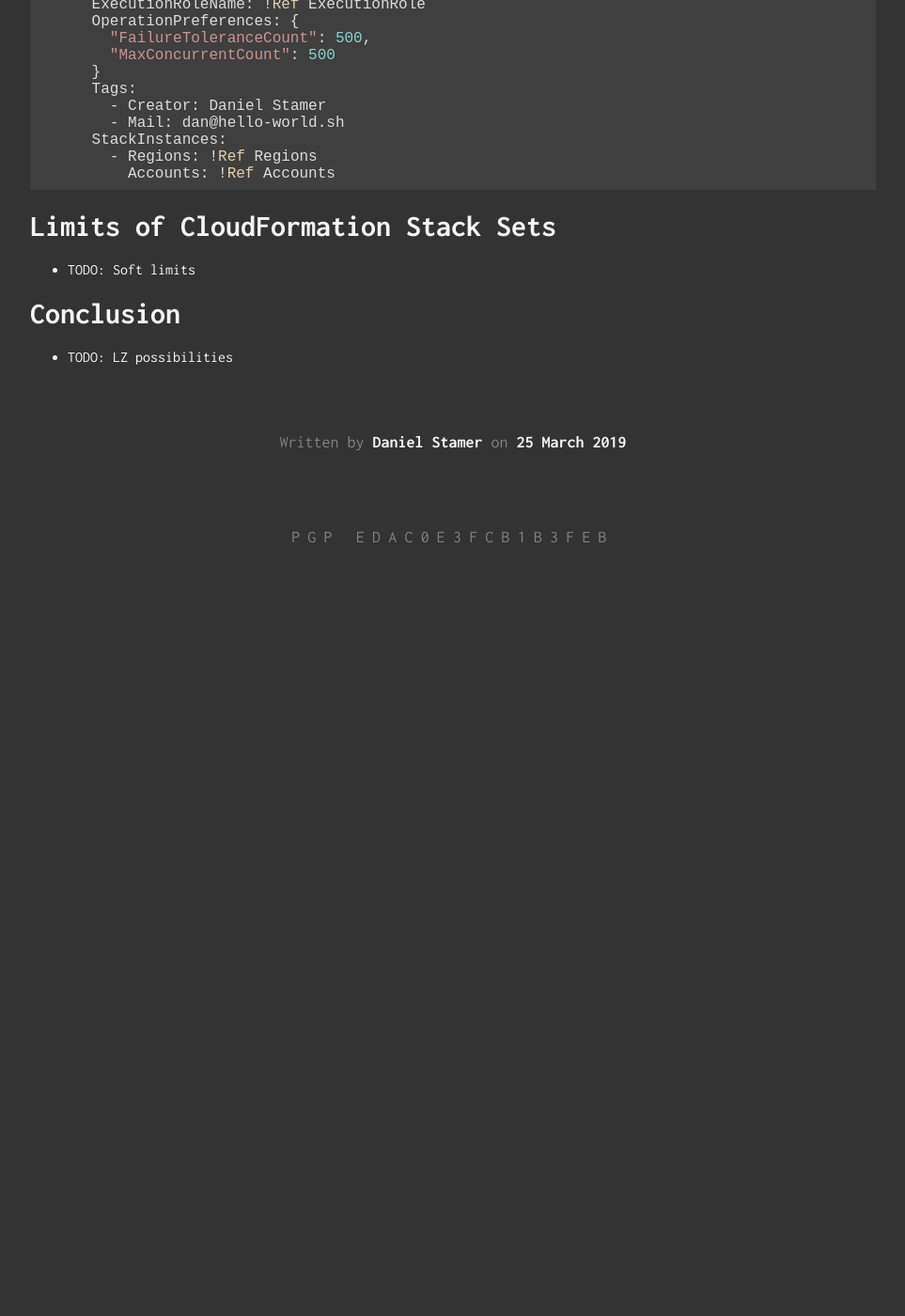
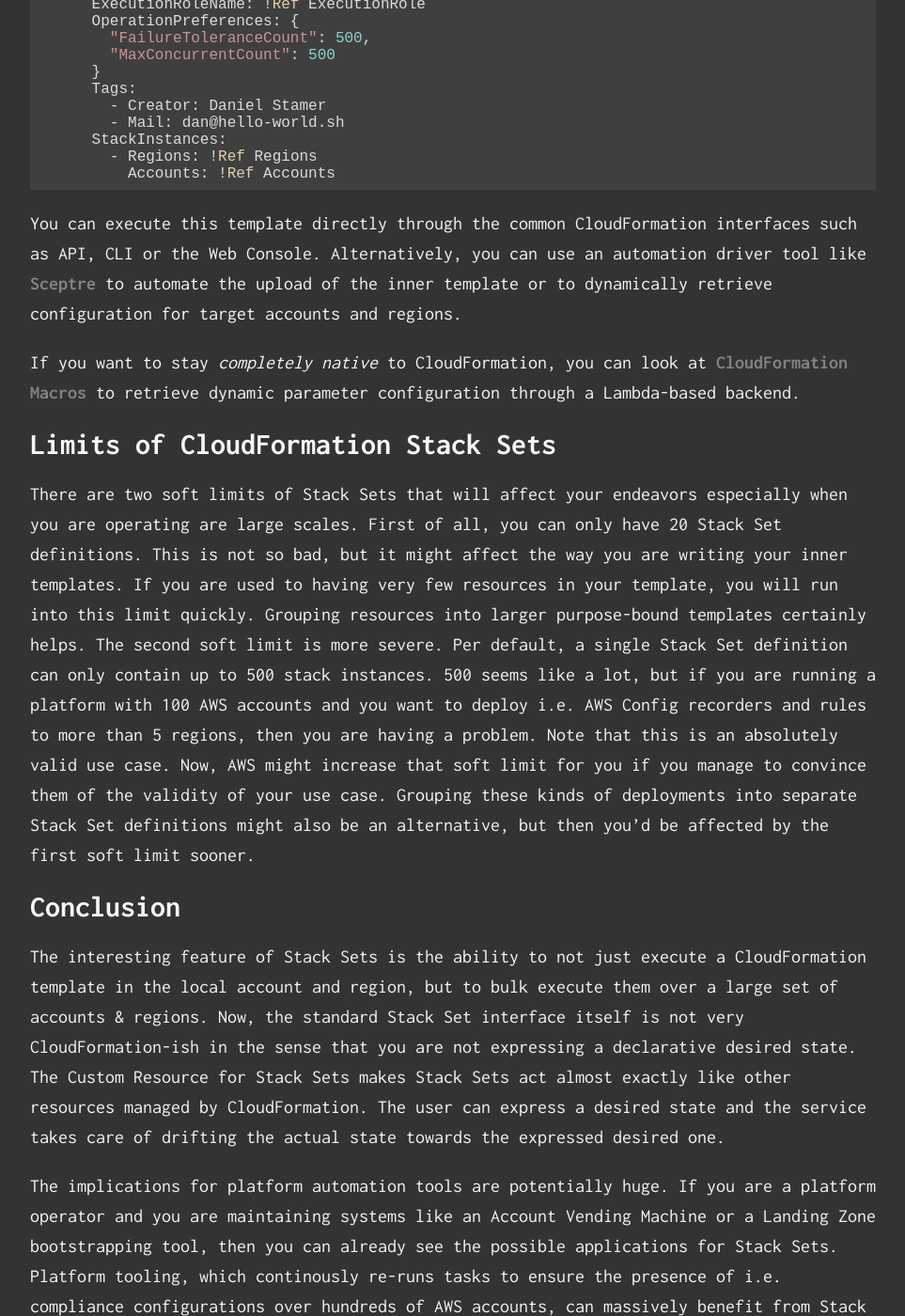
Before and after one commit to helloworlddan/hello-world.sh, a Jekyll site: the page built from site/_posts/2019-04-19-driving-stack-sets-with-custom-resources.markdown, in a window 1280 px wide and 1400 px high, scrolled down 3820 px. Shown: the whole window at 94% size, without its empty margins (158-1121 px from the left). Built offline with Jekyll 4.4.1, drawn with Linux system fonts in a browser that asks for light colours; before the commit the page ends 4450 px from its top, so only the background shows below that; some of the changed text lies outside the part shown.

Commit message:
publish cfn stack sets
Signed-off-by: Daniel Stamer <daniel.stamer@cloudreach.com>

````diff
--- a/site/_posts/2019-03-25-driving-stack-sets-with-custom-resources.markdown
+++ b/site/_posts/2019-04-19-driving-stack-sets-with-custom-resources.markdown
@@ -1,7 +1,7 @@
 ---
 layout: post
 title: "Driving CloudFormation Stack Sets with Custom Resources"
-date: 2019-03-25
+date: 2019-04-19
 ---
 
 This post will discuss the usage of CloudFormation Custom Resources as a
@@ -152,10 +152,47 @@ Resources:
           Accounts: !Ref Accounts
 ```
 
+You can execute this template directly through the common CloudFormation
+interfaces such as API, CLI or the Web Console. Alternatively, you can use an
+automation driver tool like [Sceptre](https://github.com/cloudreach/sceptre) to
+automate the upload of the inner template or to dynamically retrieve
+configuration for target accounts and regions.
+
+If you want to stay _completely native_ to CloudFormation, you can look at
+[CloudFormation Macros](/2018/10/19/cloudformation-macros.html) to retrieve
+dynamic parameter configuration through a Lambda-based backend.
+
 # Limits of CloudFormation Stack Sets
 
-- TODO: Soft limits
+There are two soft limits of Stack Sets that will affect your endeavors
+especially when you are operating are large scales. First of all, you can only
+have 20 Stack Set definitions. This is not so bad, but it might affect the way
+you are writing your inner templates. If you are used to having very few
+resources in your template, you will run into this limit quickly. Grouping
+resources into larger purpose-bound templates certainly helps. The second soft
+limit is more severe. Per default, a single Stack Set definition can only
+contain up to 500 stack instances. 500 seems like a lot, but if you are running
+a platform with 100 AWS accounts and you want to deploy i.e. AWS Config recorders
+and rules to more than 5 regions, then you are having a problem. Note that this
+is an absolutely valid use case. Now, AWS might increase that soft limit for
+you if you manage to convince them of the validity of your use case. Grouping
+these kinds of deployments into separate Stack Set definitions might also be an
+alternative, but then you'd be affected by the first soft limit sooner.
 
 # Conclusion
 
-- TODO: LZ possibilities
+The interesting feature of Stack Sets is the ability to not just execute a
+CloudFormation template in the local account and region, but to bulk execute
+them over a large set of accounts & regions. Now, the standard Stack Set
+interface itself is not very CloudFormation-ish in the sense that you are not
+expressing a declarative desired state. The Custom Resource for Stack Sets
+makes Stack Sets act almost exactly like other resources managed by
+CloudFormation. The user can express a desired state and the service takes care
+of drifting the actual state towards the expressed desired one.
+
+The implications for platform automation tools are potentially huge. If you are
+a platform operator and you are maintaining systems like an Account Vending
+Machine or a Landing Zone bootstrapping tool, then you can already see the
+possible applications for Stack Sets. Platform tooling, which continously
+re-runs tasks to ensure the presence of i.e. compliance configurations over
+hundreds of AWS accounts, can massively benefit from Stack Sets.
````
Also changed, not shown: site/_posts/2018-10-19-cloudformation-macros.markdown (renamed from site/_posts/2018-10-18-cloudformation-macros.markdown).
